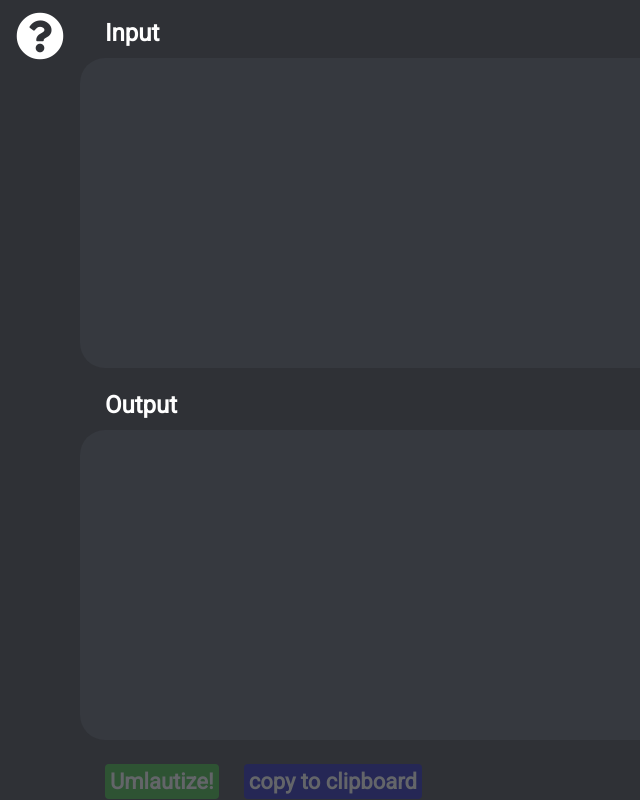
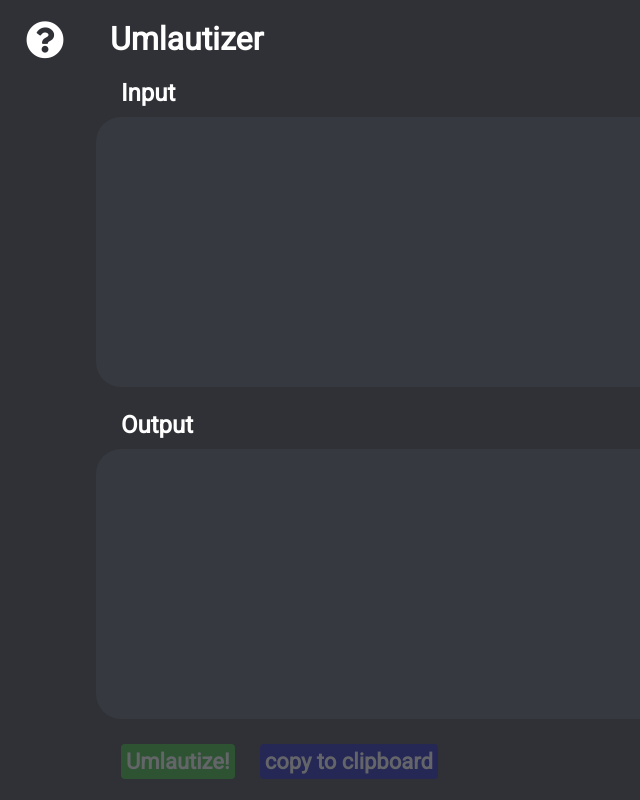
Before and after one commit to timometin/umlautizer, a React (Create React App) app: page / in a window 1280 px wide. Shown: the whole page, without its empty margins (0-640 px from the left). Built offline with nearby package versions, Linux system fonts and the light colour scheme.

Commit message:
Redesign complete structure of Legend, add header bar

```diff
--- a/src/App.js
+++ b/src/App.js
@@ -2,6 +2,7 @@ import { useState } from 'react';
 import TextArea from './components/TextArea';
 import umlautize from "./common/umlautize";
 import Legend from './components/Legend';
+import HeaderBar from "./components/HeaderBar";
 
 function App() {
   const [ inputArea, setInputArea ] = useState("");
@@ -14,7 +15,7 @@ function App() {
     value.setSelectionRange(0, 99999);
     document.execCommand("copy");
   }
-  const toggleLegendCollapsed = () => {
+  const toggleLegend = () => {
     setlegendCollapsed(legendCollapsed === true ? false : true);
   }
   const handleEnter = (e) => {
@@ -25,18 +26,19 @@ function App() {
   }
   return (
     <div className="App">
-      <Legend onClick={toggleLegendCollapsed} legendClass={legendCollapsed === true ? "legend" : "legend expanded"} tableClass={legendCollapsed === true ? "legend-table collapsed" : "legend-table"} />
-      <div className={legendCollapsed === true ? "main" : "main expanded"}>
-        <form onSubmit={(e) => { e.preventDefault(); setOutputArea(umlautize(inputArea)); }}>
-          <div className="row">
+      <HeaderBar btnActive={legendCollapsed} onClick={toggleLegend} />
+      <div className="main">
+        <div hidden={legendCollapsed} className="main-item small">
+          <Legend />
+        </div>
+        <div className="main-item big">
+          <form onSubmit={(e) => { e.preventDefault(); setOutputArea(umlautize(inputArea)); }}>
             <TextArea onKeyDown={handleEnter} className="textfield" id="inputfield" name="Input" value={inputArea} onChange={(e) => setInputArea(e.currentTarget.value)} />
             <TextArea className="textfield" id="outputfield" name="Output" value={outputArea} onChange={(e) => setOutputArea(e.currentTarget.value)} />
-          </div>
-          <div className="row">
             <button id="submitBtn" className="btn btn-primary" disabled={inputArea === "" && true} type="submit" >Umlautize!</button>
             <button className="btn btn-secondary" disabled={outputArea === "" && true} type="button" onClick={copyToClipboard}>copy to clipboard</button>
-          </div>
-        </form>
+          </form>
+        </div>
       </div>
     </div>
   );
--- /dev/null
+++ b/src/components/HeaderBar.jsx
@@ -0,0 +1,17 @@
+const HeaderBar = ({ onClick: handleClick, btnActive }) => {
+  const style = {
+    color: btnActive ? "white" : "#2eb82e"
+  }
+  return (
+    <nav className="nav-bar">
+      <div className="nav-item">
+      <button style={style} onClick={handleClick} id="legendIcon"><span className="fas fa-question-circle" /></button>
+      </div>
+      <div className="nav-item">
+        <h1 className="website-title">Umlautizer</h1>
+      </div>
+    </nav>
+  );
+}
+
+export default HeaderBar;
--- a/src/components/Legend.jsx
+++ b/src/components/Legend.jsx
@@ -2,13 +2,16 @@
 // Ö, ö  \u00d6, \u00f6
 // Ü, ü  \u00dc, \u00fc
 // ß     \u00df
-const Legend = ({ onClick: handleClick, tableClass, legendClass }) => {
+const Legend = () => {
   return (
-    <div className={legendClass}>
-      <div className="legend-container">
-        <div className={"legend-item"}>
-          <button onClick={handleClick} id="legendIconBtn"><span id="legendIcon" className="fas fa-question-circle"></span></button>
-          <table className={tableClass}>
+    <div className="legend">
+      <p>You can use Umlautizer to add german Umlaute to your Text without the need for a german keyboard. Simply use the placeholders from the table below.</p>
+      <p>Pressing <b>ENTER</b> within the upper text field or pressing the <b>Umlautize!</b> button will generate your Text with the proper Umlaute in the lower text field.</p>
+      <p>To add a new line use <b>SHIFT+ENTER.</b></p>
+      <p>In some words, one of the placeholders might be part of the actual word and shouldn't be converted into an Umlaut.<br/>To prevent the umlautization of the placeholder simply add the escape sign in front of the placeholder:<br/>vis\uelle<br/>Fra\uen</p>
+      <table>
+        <caption>Placeholders</caption>
+        <tbody>
           <tr>
             <td>Ae, ae</td>
             <td>{"\u00c4, \u00e4"}</td>
@@ -29,9 +32,8 @@ const Legend = ({ onClick: handleClick, tableClass, legendClass }) => {
             <td>\</td>
             <td>Escape sign</td>
           </tr>
+        </tbody>
       </table>
-        </div>
-      </div>
     </div>
   );
 }
--- a/src/index.css
+++ b/src/index.css
@@ -4,15 +4,20 @@
   --background: #2F3136;
   --background-light: #36393F;
   --background-lighter: #42454D;
-  --btn-primary: rgb(46, 184, 46);
-  --btn-secondary: rgb(10, 10, 177);
+  --btn-primary: #2eb82e;
+  --btn-secondary: #0a0ab1;
 }
-
 html {
   background-color: var(--background);
   font-family: "Roboto", sans-serif;
   color: white;
 }
+
+/*
+~~~~~~~~~~~~~~~~~~~~~~~~~~~
+Form
+~~~~~~~~~~~~~~~~~~~~~~~~~~~
+*/
 form label {
   display: block;
   padding: 0px 25px 0px 25px;
@@ -27,7 +32,7 @@ form textarea {
   border: none;
   color: white;
   width: 100%;
-  height: 35vh;
+  height: 30vh;
   font-size: 20px;
   background-color: var(--background-light);
   transition: background-color 500ms;
@@ -36,6 +41,15 @@ form textarea:focus {
   outline-style: none;
   background-color: var(--background-lighter);
 }
+.textfield {
+  margin: 0px 0px 20px 0px;
+}
+
+/*
+~~~~~~~~~~~~~~~~~~~~~~~~~~~
+General Button styling
+~~~~~~~~~~~~~~~~~~~~~~~~~~~
+*/
 button.btn {
   border-radius: 4px;
   border: none;
@@ -55,55 +69,69 @@ button.btn.btn-secondary {
 button.btn:disabled {
   opacity: 25%;
 }
+#submitBtn {
+  margin: 0px 25px 0px 25px;
+}
+/*
+~~~~~~~~~~~~~~~~~~~~~~~~~~~
+Main section of the website
+~~~~~~~~~~~~~~~~~~~~~~~~~~~
+*/
 .main {
+  display: flex;
+  justify-content: space-between;
   margin: 0rem 5rem 0rem 5rem;
-  transition: margin 100ms;
 }
-.main.expanded {
-  margin: 0rem 5rem 0rem 15rem;
+.main-item {
+  width: 100%;
+  margin: 0rem 1rem;
 }
-.textfield {
-  margin: 20px 0px 20px 0px;
+.main-item.small {
+  flex: 1;
 }
-.legend {
-  padding-left: 10px;
-  width: 5rem;
-  height: 100vh;
-  position: fixed;
-  transition: width 100ms ease;
-  text-overflow: clip;
+.main-item.big {
+  flex: 3;
 }
-.legend.expanded {
-  width: 15rem;
-}
-.legend-container {
-  display: flex;
-  flex-direction: column;
-  align-items: flex-start;
-}
-.legend-item {
+
+/*
+~~~~~~~~~~~~~~~~~~~~~~~~~~~
+Navbar
+~~~~~~~~~~~~~~~~~~~~~~~~~~~
+*/
+.nav-bar {
+  max-width: 100vw;
   display: flex;
   align-items: center;
-  height: 5rem;
 }
-.legend-table {
-  min-width: 150px;
-  text-align: right;
+.nav-item {
+  margin: 0px 20px;
 }
-.legend-table.collapsed {
-  display: none;
-}
-
-#legendIconBtn {
+#legendIcon {
   background: inherit;
   color: inherit;
   border: inherit;
-  margin-bottom: 3rem;
-}
-#legendIcon {
-  font-size: 3rem;
   cursor: pointer;
 }
-#submitBtn {
-  margin: 0px 25px 0px 25px;
+#legendIcon:focus {
+  outline: none;
 }
+#legendIcon span {
+  font-size: 38px;
+  transition: color 200ms ease;
+}
+
+/*
+~~~~~~~~~~~~~~~~~~~~~~~~~~~
+Legend
+~~~~~~~~~~~~~~~~~~~~~~~~~~~
+*/
+.legend table {
+  width: 100%;
+  text-align: center;
+  background: var(--background-light);
+  /* border-radius: 15px; */
+}
+.legend td {
+  border-top: thin solid var(--background-lighter);
+  /* border-bottom: thin solid var(--background-lighter); */
+}
```
Lines whose indentation alone changed are shown as unchanged.
